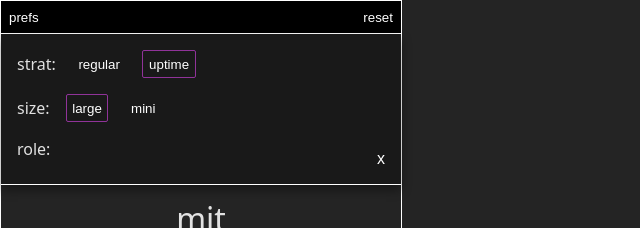
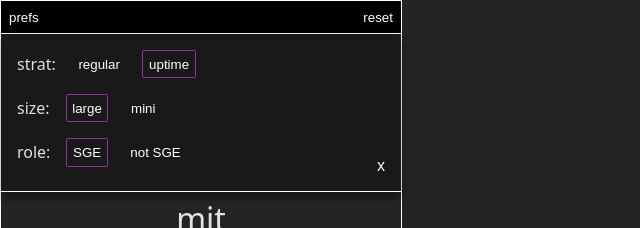
Before and after one commit to jacquikeating/wurm-buddy, a React (Vite) app: page / in a window 1280 px wide. Both pictures are taken after a click on the button "prefs". Shown: the top 228 px of the page, without its empty margins (0-640 px from the left). Built offline with nearby package versions, Linux system fonts and the light colour scheme.

Commit message:
Created "SGE" and "not SGE" role buttons in Preferences

```diff
--- a/src/components/Preferences.jsx
+++ b/src/components/Preferences.jsx
@@ -17,6 +17,8 @@ export default function Preferences({ prefs }) {
 
             <div className="pref-group">
                 <p>role:</p>
+                <button className={size == "large" ? "settings-button active" : "settings-button"} onClick={() => setSize("large")}>SGE</button>
+                <button className={size == "mini" ? "settings-button active" : "settings-button"} onClick={() => setSize("mini")}>not SGE</button>
             </div>
 
             <button className="close-prefs" onClick={() => setPrefsOpen(false)}>x</button>
```
